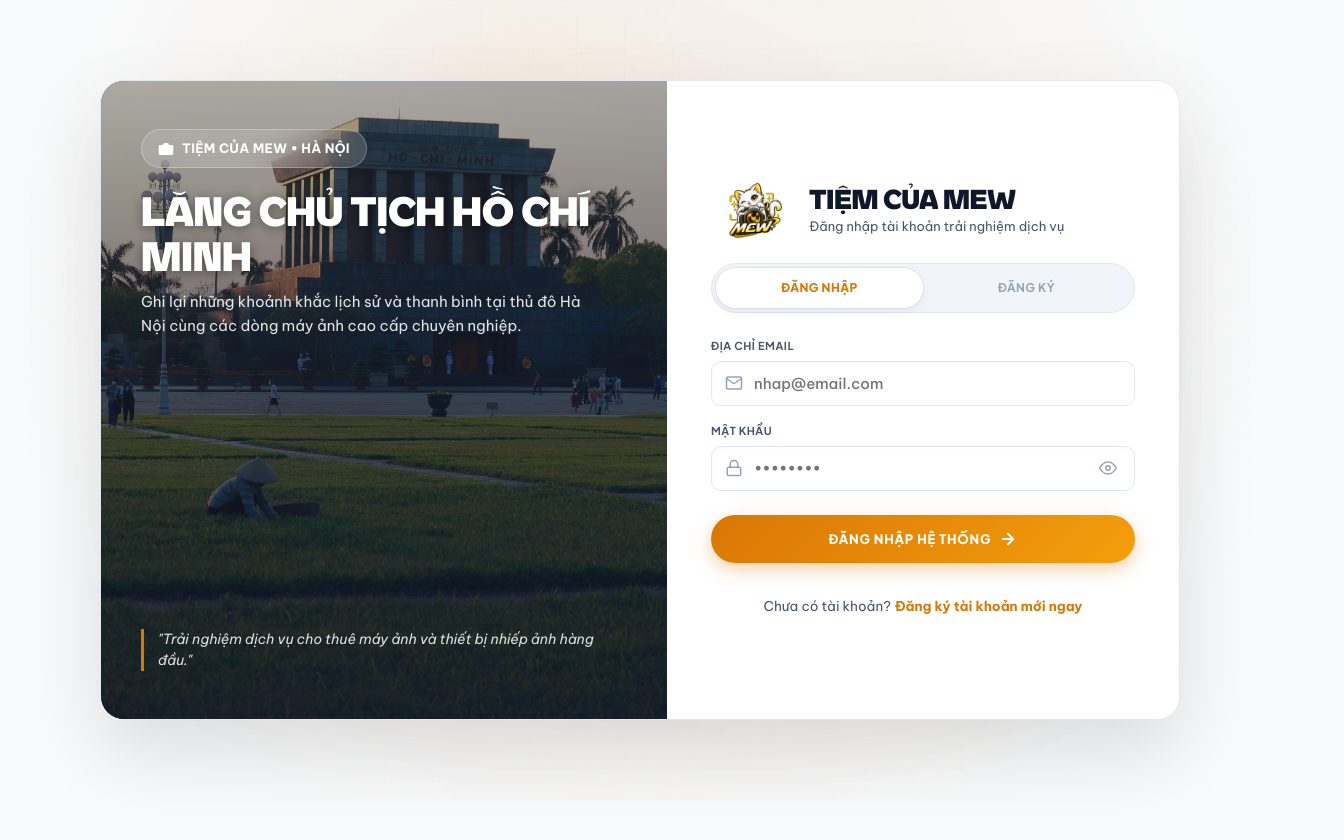
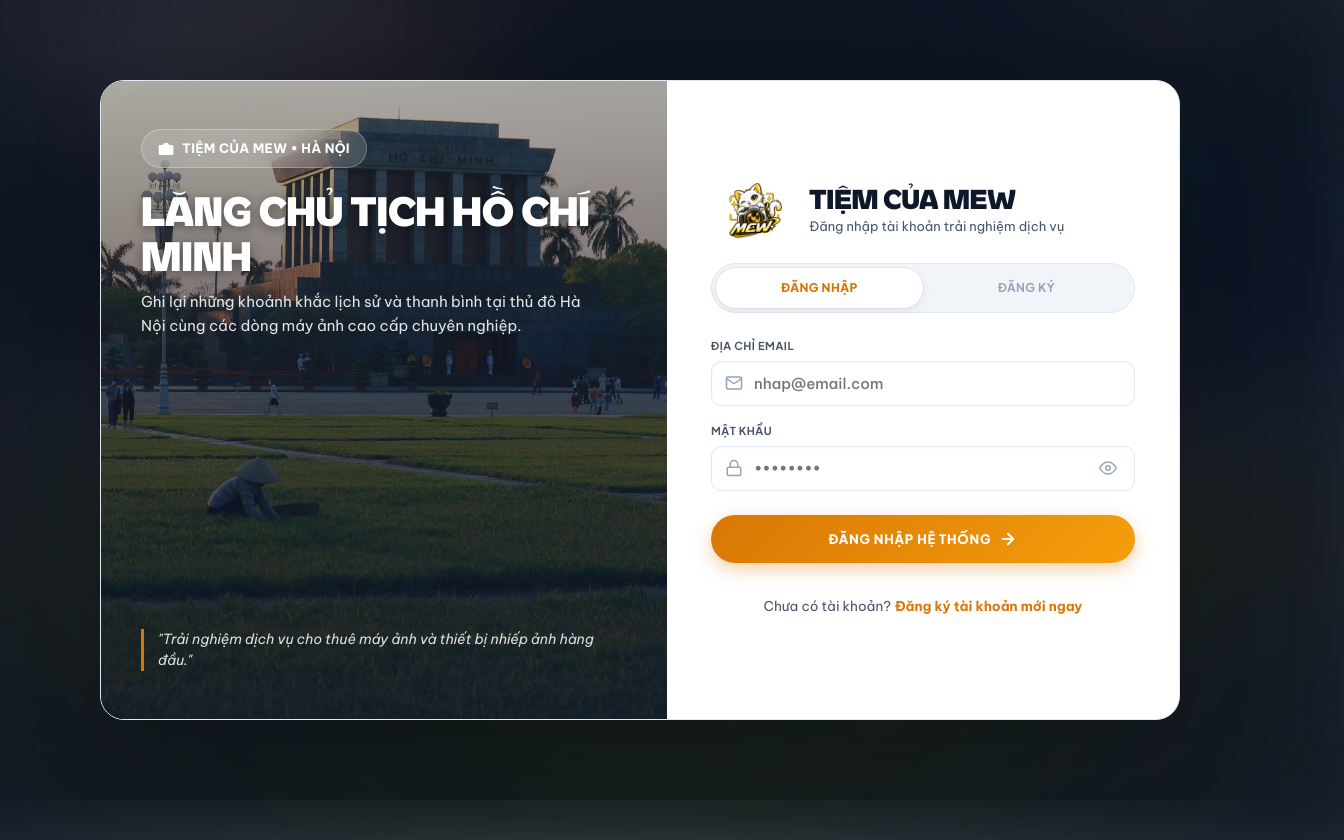
Before and after one commit to NguyenTaiPhat/MEWSHOP, a Next.js app: page /login in a window 1280 px wide. Shown: the whole page, 1344 px wide, since content can reach past the window. Before the commit the page ends 800 px from the top, so only its background shows below. Built offline with nearby package versions, Linux system fonts and the light colour scheme; no server answers; a web font is replaced by a local one.

Commit message:
feat: add ambient blurred panorama background and ambientPulse animation to auth pages

```diff
--- a/src/app/(auth)/login/page.tsx
+++ b/src/app/(auth)/login/page.tsx
@@ -183,6 +183,17 @@
 export default function LoginPage() {
   return (
     <div className="auth-container">
+      <div className="auth-ambient-bg">
+        <Image
+          src={loginBg}
+          alt="Ambient Background"
+          fill
+          priority
+          sizes="110vw"
+          className="auth-ambient-img"
+        />
+        <div className="auth-ambient-overlay" />
+      </div>
       <Suspense fallback={<div className="auth-split-wrapper" style={{ height: "640px" }} />}>
         <LoginForm />
       </Suspense>
--- a/src/styles/auth.css
+++ b/src/styles/auth.css
@@ -4,8 +4,46 @@
   align-items: center;
   justify-content: center;
   padding: 32px 20px;
-  background: radial-gradient(circle at 50% 35%, rgba(217, 119, 6, 0.12) 0%, var(--bg-primary) 80%);
+  background: #0f172a;
   position: relative;
+  overflow: hidden;
+}
+
+.auth-ambient-bg {
+  position: fixed;
+  top: -5%;
+  left: -5%;
+  width: 110%;
+  height: 110%;
+  z-index: 1;
+  overflow: hidden;
+  pointer-events: none;
+}
+
+.auth-ambient-img {
+  width: 100%;
+  height: 100%;
+  object-fit: cover;
+  filter: blur(52px) brightness(0.38) saturate(1.4);
+  transform: scale(1.08);
+  animation: ambientPulse 24s infinite alternate ease-in-out;
+  will-change: transform;
+}
+
+.auth-ambient-overlay {
+  position: absolute;
+  inset: 0;
+  background: radial-gradient(circle at 50% 50%, rgba(15, 23, 42, 0.35) 0%, rgba(15, 23, 42, 0.85) 100%);
+  z-index: 2;
+}
+
+@keyframes ambientPulse {
+  0% {
+    transform: scale(1.08) rotate(0deg);
+  }
+  100% {
+    transform: scale(1.15) rotate(1.5deg);
+  }
 }
 
 .auth-split-wrapper {
```
Also changed, not shown: src/app/(auth)/register/page.tsx (+11 -0 lines).
